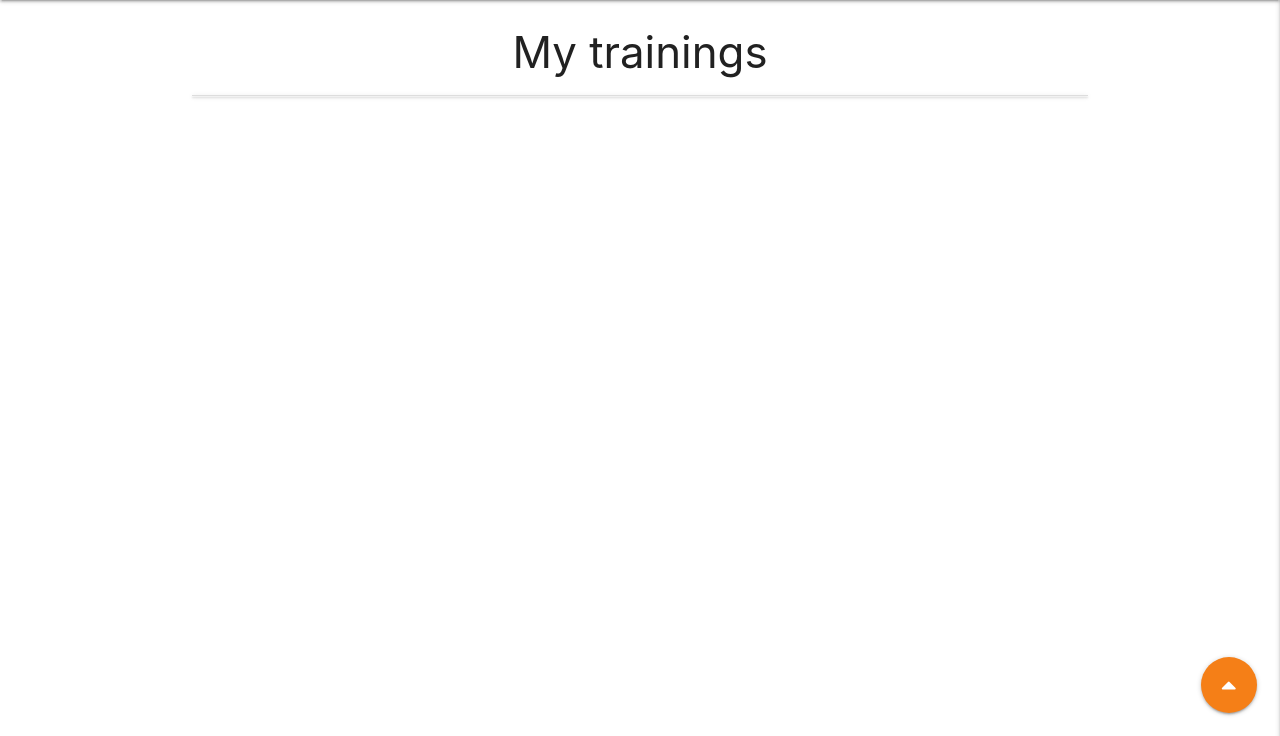
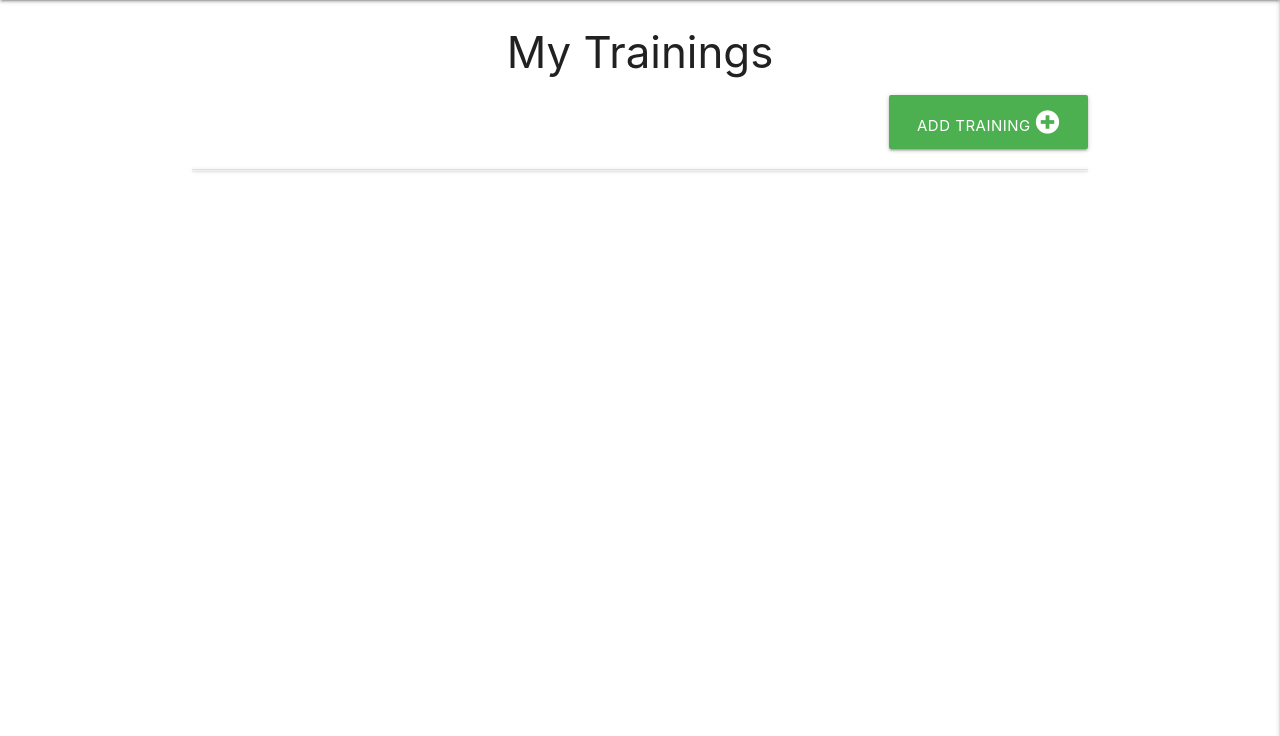
Before and after one commit to vinnieOrdobas/Code-Institute-MS3-team-tracker, a Flask app: page /get_trainings in a window 1280 px wide. Shown: the part 64-800 px from the top of the page. Run offline with Flask 2, Linux system fonts and the light colour scheme; data that the repository does not hold is empty; some libraries are stand-ins or nearby versions.

```diff
--- a/app.py
+++ b/app.py
@@ -134,7 +134,7 @@ def add_training():
 
 @app.route("/edit_training/<training_id>", methods=['GET', 'POST'])
 def edit_training(training_id):
-    training = mongo.db.tasks.find_one({'_id': ObjectId(training_id)})
+    training = mongo.db.trainings.find_one({'_id': ObjectId(training_id)})
     teams = mongo.db.teams.find().sort('team_name', 1)
     training_types = mongo.db.training_types.find().sort('training_type', 1)
     instructors = mongo.db.instructors.find().sort('instructor_name', 1)
--- a/templates/trainings.html
+++ b/templates/trainings.html
@@ -1,16 +1,11 @@
 {% extends "base.html" %}
 {% block content %}
 
-    <h3 class="center-align">My trainings</h3>
-    <div class="fixed-action-btn">
-        <a class="btn-floating btn-large yellow darken-4">
-            <i class="fas fa-caret-up"></i>
+    <h3 class="center-align">My Trainings</h3>
+    <div class="row right-align">
+        <a href="{{ url_for('add_training') }}"class="waves-effect green waves-light btn-large">
+            Add Training <i class="fas fa-plus-circle"></i>
         </a>
-        <ul>
-            <li><a class="btn-floating red"><i class="fas fa-minus"></i></a></li>
-            <li><a href="{{ url_for('add_training') }}" class="btn-floating green"><i class="fas fa-plus"></i></a></li>
-            <li><a class="btn-floating blue"><i class="fas fa-edit fa-xs"></i></a></li>
-        </ul>
     </div>
     <ul class="collapsible">
     {% for training in trainings %}
```
Also changed, not shown: templates/edit_training.html (+23 -6 lines).
